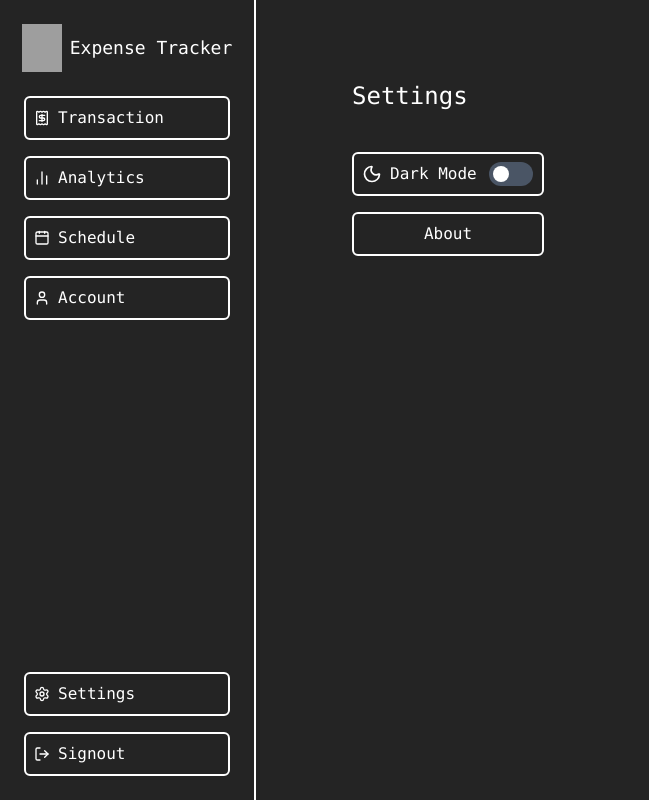
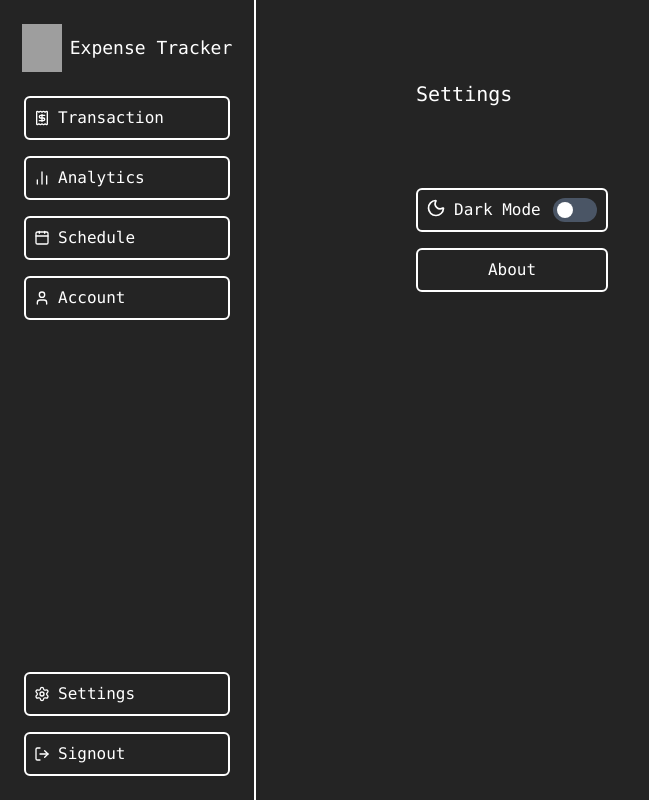
Before and after one commit to Ein-shen/Finance_tracker, a React (Vite) app in the folder client/: page /dashboard/settings in a window 1280 px wide. Shown: the whole page, without its empty margins (0-649 px from the left). Built offline with nearby package versions, Linux system fonts and the light colour scheme; no server answers; grey boxes are pictures that could not be loaded.

Commit message:
added new changes to the client side where i adjusted the mobile and web sizes and yes to responsiveness

```diff
--- a/client/src/pages/user/Dashboard.jsx
+++ b/client/src/pages/user/Dashboard.jsx
@@ -9,7 +9,7 @@ export const Dashboard = () => {
       <Leftsidebar />
 
 
-      <div className="ml-0 md:ml-64  pt-20 p-4">
+      <div className="pt-25 md:pt-20 ml-0 md:ml-64 pt-16 md:pt-8 px-4 sm:px-8 md:px-12 lg:px-20">
         <Outlet />
       </div>
     </div>
--- a/client/src/pages/user/Schedule.jsx
+++ b/client/src/pages/user/Schedule.jsx
@@ -18,11 +18,11 @@ export const Schedule = () => {
           <button
             type="button"
             onClick={() => setShow(true)}
-            className="flex items-center justify-center gap-1 sm:gap-2 font-mono text-sm sm:text-md border-2 rounded-md px-3 py-2 shrink-0 theme-border theme-text theme-hover"
+            className="flex items-center justify-center gap-1 sm:gap-2 font-mono text-sm sm:text-md  px-3 py-2 shrink-0  theme-text theme-hover"
           >
-            <Plus className="w-4 h-4" />
+            <Plus siz={25} />
 
-            Add
+
           </button>
 
         </div>
--- a/client/src/pages/user/Settings.jsx
+++ b/client/src/pages/user/Settings.jsx
@@ -10,17 +10,16 @@ export const Settings = () => {
   return (
     <div className="flex flex-col gap-10">
 
-      <div className="flex flex-row">
-        <h1 className="font-mono text-2xl pl-20">
+      <div className="flex flex-row px-4 sm:px-8 md:px-12 lg:px-20">
+        <h1 className="font-mono text-xl">
           Settings
         </h1>
       </div>
 
-      <div className="flex  gap-4 pl-20  flex flex-col gap-4  ">
+      <div className="pt-10 flex flex-col items-center md:items-start gap-4 px-4 sm:px-8 md:px-12 lg:px-20">
 
-        <div className=' border border-2 rounded-md w-48  flex flex-row p-2 gap-3 '>
-
-          <span className="flex items-center gap-2 font-mono">
+        <div className="border-2 rounded-md w-48 flex flex-row p-2 gap-3">
+          <span className="flex gap-2 font-mono justify-center md:justify-start">
             {isLight ? (
               <>
                 <Sun className="w-5 h-5" />
@@ -35,17 +34,15 @@ export const Settings = () => {
           </span>
 
           <Toogle />
+        </div>
 
-        </div>
-        <div className='border border-2 rounded-md p-2 w-48'>
-          <h1 className='font-mono text-md text-center'>
+        <div className="border-2 rounded-md p-2 w-48">
+          <h1 className="font-mono text-md text-center">
             About
           </h1>
         </div>
 
-
       </div>
-
     </div>
   )
 }
--- a/client/src/pages/user/Transaction.jsx
+++ b/client/src/pages/user/Transaction.jsx
@@ -167,7 +167,7 @@ export const Transaction = () => {
 
 
   return (
-    <div className="w-full pt-16 md:pt-0">
+    <div className="w-full  md:pt-0">
 
 
       {/* ==================================
```
Lines whose indentation alone changed are shown as unchanged.
